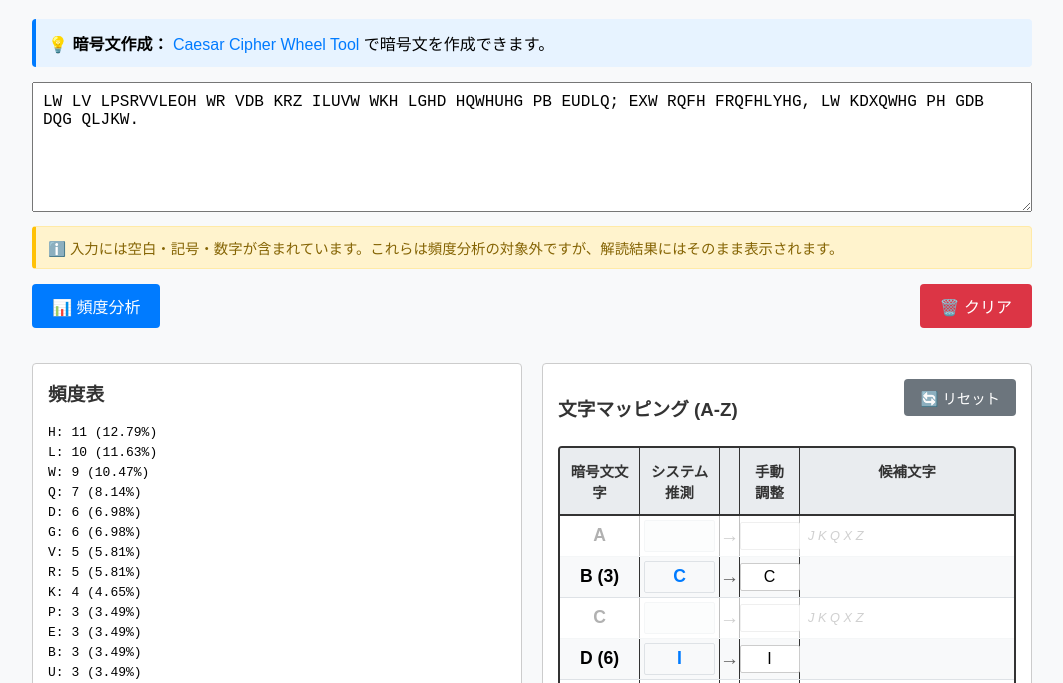
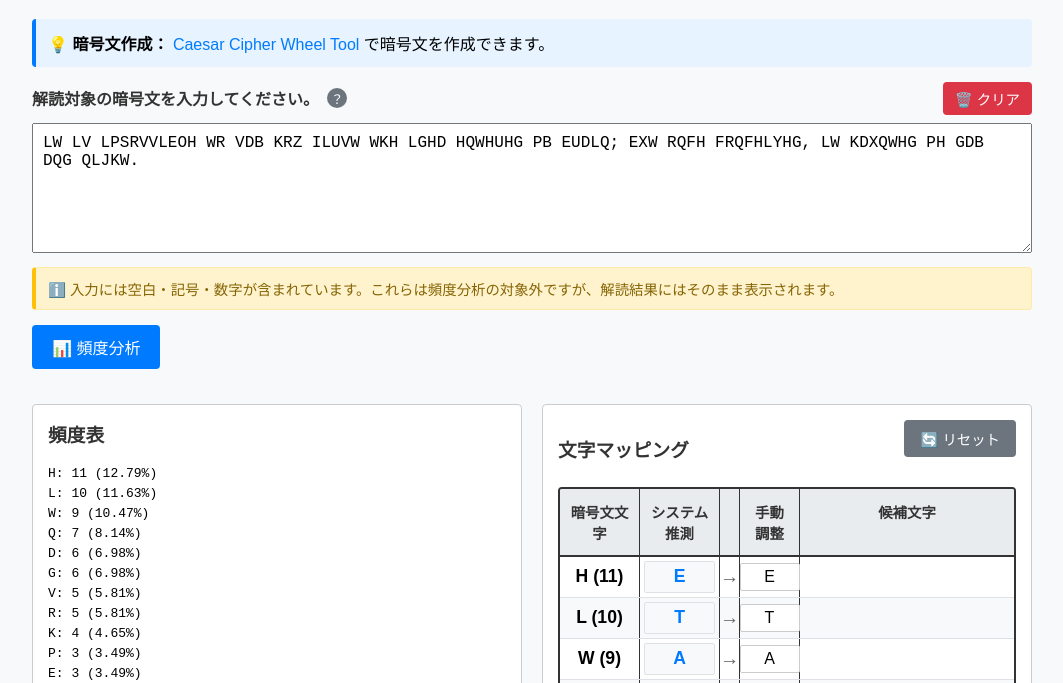
Before and after one commit to ipusiron/frequency-analyzer, a plain HTML site: page index.html in a window 1280 px wide. Shown: the part 90-773 px from the top of the page, without its empty margins (108-1171 px from the left). Drawn offline with Linux system fonts and the light colour scheme.

Commit message:
暗号文文字と平文文字を区別するように改良

```diff
--- a/index.html
+++ b/index.html
@@ -14,19 +14,28 @@
     💡 <strong>暗号文作成：</strong> <a href="https://ipusiron.github.io/caesar-cipher-wheel/" target="_blank" rel="noopener noreferrer" style="color: #007bff; text-decoration: none;">Caesar Cipher Wheel Tool</a> で暗号文を作成できます。
   </div>
 
+  <div class="input-label-container">
+    <label for="cipherText">解読対象の暗号文を入力してください。</label>
+    <span class="help-icon" data-tooltip="大文字は暗号文文字、小文字は平文文字として扱います。記号・空白はそのまま出力されます。">？</span>
+    <button id="clearBtn" class="clear-btn">🗑️ クリア</button>
+  </div>
   <textarea id="cipherText" rows="6" placeholder="暗号文を入力してください">LW LV LPSRVVLEOH WR VDB KRZ ILUVW WKH LGHD HQWHUHG PB EUDLQ; EXW RQFH FRQFHLYHG, LW KDXQWHG PH GDB DQG QLJKW.</textarea>
 
   <div id="nonAlphaWarning" class="warning-message" style="display: none;">
     ℹ️ 入力には空白・記号・数字が含まれています。これらは頻度分析の対象外ですが、解読結果にはそのまま表示されます。
   </div>
 
+  <div id="caseProcessingMessage" class="info-message" style="display: none;">
+    大文字を暗号文文字、小文字を平文文字として扱いました。
+  </div>
+
+  <div id="charStats" class="stats-message" style="display: none;">
+    暗号文文字の種類: <span id="cipherCharCount">0</span>種 (<span id="cipherCharList"></span>)、
+    確定平文文字の種類: <span id="plainCharCount">0</span>種 (<span id="plainCharList"></span>)
+  </div>
+
   <div class="controls">
-    <div>
-      <button id="analyzeBtn">📊 頻度分析</button>
-    </div>
-    <div>
-      <button id="clearBtn" class="clear-btn">🗑️ クリア</button>
-    </div>
+    <button id="analyzeBtn">📊 頻度分析</button>
   </div>
 
   <div class="container">
@@ -43,7 +52,7 @@
 
     <div class="mapping-table">
       <div class="mapping-header-row">
-        <h3>文字マッピング (A-Z)</h3>
+        <h3>文字マッピング</h3>
         <button id="resetMappingBtn" class="reset-btn">🔄 リセット</button>
       </div>
       <div class="mapping-container">
--- a/main.js
+++ b/main.js
@@ -2,27 +2,51 @@ let frequencyData = {};
 let currentMapping = {};
 let systemGuess = {};
 let previousDecoded = '';
+let confirmedPlainChars = new Set(); // 確定平文文字（小文字で入力された文字）
 
 function analyze() {
   const input = document.getElementById("cipherText").value;
-  const sanitized = input.toUpperCase().replace(/[^A-Z]/g, '');
+
+  // 大文字のみを抽出（暗号文文字）
+  const cipherCharsOnly = input.replace(/[^A-Z]/g, '');
+  // 小文字のみを抽出（平文文字）
+  const plainCharsOnly = input.replace(/[^a-z]/g, '');
+
+  // マッピングをリセット（新しい暗号文の分析時）
+  currentMapping = {};
 
   // 非英字文字が含まれているかチェック
-  const hasNonAlpha = input.length !== sanitized.length;
-  const warningElement = document.getElementById("nonAlphaWarning");
+  const hasNonAlpha = /[^A-Za-z]/.test(input);
+  document.getElementById("nonAlphaWarning").style.display = hasNonAlpha ? "block" : "none";
 
-  if (hasNonAlpha) {
-    warningElement.style.display = "block";
+  // 確定平文文字を更新（小文字を大文字に変換してセットに格納）
+  confirmedPlainChars = new Set([...plainCharsOnly].map(c => c.toUpperCase()));
+
+  // 小文字（平文）が含まれる場合のUI表示
+  const hasLowercase = plainCharsOnly.length > 0;
+  if (hasLowercase) {
+    document.getElementById("caseProcessingMessage").style.display = "block";
+    document.getElementById("charStats").style.display = "block";
+
+    // 統計情報の更新
+    const uniqueCipherChars = [...new Set(cipherCharsOnly)].sort();
+    const uniquePlainChars = [...new Set(plainCharsOnly)].sort();
+    document.getElementById("cipherCharCount").textContent = uniqueCipherChars.length;
+    document.getElementById("cipherCharList").textContent = uniqueCipherChars.join('');
+    document.getElementById("plainCharCount").textContent = uniquePlainChars.length;
+    document.getElementById("plainCharList").textContent = uniquePlainChars.join('');
   } else {
-    warningElement.style.display = "none";
+    document.getElementById("caseProcessingMessage").style.display = "none";
+    document.getElementById("charStats").style.display = "none";
   }
 
+  // 頻度カウント（大文字のみ対象）
   const counts = {};
-  for (const char of sanitized) {
+  for (const char of cipherCharsOnly) {
     counts[char] = (counts[char] || 0) + 1;
   }
 
-  const total = sanitized.length;
+  const total = cipherCharsOnly.length;
   frequencyData = counts;
 
   // 頻度表の表示
@@ -51,6 +75,9 @@ function analyze() {
   // 棒グラフの描画
   drawFrequencyChart();
 
+  // 重複チェック
+  checkDuplicates();
+
   // 初回分析時に復号を実行
   decodeText();
 }
@@ -60,7 +87,9 @@ function generateSystemGuess() {
     .sort((a, b) => b[1] - a[1])
     .map(entry => entry[0]);
 
-  const englishFreq = "ETAOINSHRDLCUMWFGYPBVKJXQZ".split("");
+  // ETAOIN順から確定平文文字を除外
+  const englishFreq = "ETAOINSHRDLCUMWFGYPBVKJXQZ".split("")
+    .filter(c => !confirmedPlainChars.has(c));
 
   systemGuess = {};
   // 登場している文字のみにシステム推測を設定
@@ -68,37 +97,37 @@ function generateSystemGuess() {
     systemGuess[cipherChar] = englishFreq[i] || '?';
   });
 
+  // 現在の暗号文に存在しない文字のマッピングを削除
+  Object.keys(currentMapping).forEach(char => {
+    if (!frequencyData[char]) {
+      delete currentMapping[char];
+    }
+  });
+
   // 現在のマッピングにシステム推測をデフォルト設定（登場している文字のみ）
-  const alphabet = 'ABCDEFGHIJKLMNOPQRSTUVWXYZ';
-  alphabet.split('').forEach(char => {
-    if (frequencyData[char] && !currentMapping.hasOwnProperty(char)) {
+  sortedByFreq.forEach(char => {
+    if (!currentMapping.hasOwnProperty(char)) {
       currentMapping[char] = systemGuess[char] || '';
     }
   });
 }
 
 function createMappingTable() {
-  const alphabet = 'ABCDEFGHIJKLMNOPQRSTUVWXYZ';
-  const mappingHtml = alphabet.split('').map(char => {
-    const isPresent = frequencyData[char];
+  // 登場している暗号文文字のみを対象（頻度順でソート）
+  const cipherChars = Object.entries(frequencyData)
+    .sort((a, b) => b[1] - a[1])
+    .map(entry => entry[0]);
+
+  const mappingHtml = cipherChars.map(char => {
     const count = frequencyData[char] || 0;
-    const countText = count > 0 ? ` (${count})` : '';
-    const opacity = isPresent ? '' : ' style="opacity: 0.3;"';
+    const countText = ` (${count})`;
     const guess = systemGuess[char] || '';
     const candidates = getCandidates(char);
 
-    // システム推測欄の表示を決定
-    let systemGuessHtml;
-    if (guess) {
-      // 登場している文字：推測文字を表示
-      systemGuessHtml = `<div class="system-guess">${guess}</div>`;
-    } else {
-      // 登場していない文字：空のdiv（半角スペース）
-      systemGuessHtml = `<div class="system-guess"> </div>`;
-    }
+    const systemGuessHtml = `<div class="system-guess">${guess}</div>`;
 
     return `
-      <div class="mapping-row"${opacity}>
+      <div class="mapping-row">
         <div class="cipher-char">${char}${countText}</div>
         <div class="system-guess-container">${systemGuessHtml}</div>
         <div class="arrow">→</div>
@@ -119,7 +148,7 @@ function createMappingTable() {
 
   // イベントリスナーを追加
   setTimeout(() => {
-    alphabet.split('').forEach(char => {
+    cipherChars.forEach(char => {
       const input = document.getElementById(`map_${char}`);
       if (input) {
         input.addEventListener('input', function(event) {
@@ -164,9 +193,11 @@ function getCandidates(cipherChar) {
     }
   });
 
-  // 未使用の文字を取得
+  // 未使用の文字を取得（確定平文文字も除外）
   const alphabet = 'ABCDEFGHIJKLMNOPQRSTUVWXYZ';
-  const available = alphabet.split('').filter(char => !usedChars.has(char));
+  const available = alphabet.split('').filter(char =>
+    !usedChars.has(char) && !confirmedPlainChars.has(char)
+  );
 
   if (available.length === 0) {
     return '';
@@ -178,13 +209,16 @@ function getCandidates(cipherChar) {
 }
 
 function updateCandidates() {
-  const alphabet = 'ABCDEFGHIJKLMNOPQRSTUVWXYZ';
-  alphabet.split('').forEach(char => {
-    const row = document.querySelector(`#map_${char}`).closest('.mapping-row');
-    if (row) {
-      const candidatesElement = row.querySelector('.candidates');
-      if (candidatesElement) {
-        candidatesElement.textContent = getCandidates(char);
+  // 登場している暗号文文字のみを対象
+  Object.keys(frequencyData).forEach(char => {
+    const input = document.getElementById(`map_${char}`);
+    if (input) {
+      const row = input.closest('.mapping-row');
+      if (row) {
+        const candidatesElement = row.querySelector('.candidates');
+        if (candidatesElement) {
+          candidatesElement.textContent = getCandidates(char);
+        }
       }
     }
   });
@@ -222,20 +256,23 @@ function decodeText() {
   let decoded = '';
 
   for (const c of input) {
-    const upper = c.toUpperCase();
-    if (upper >= 'A' && upper <= 'Z') {
-      const mapped = currentMapping[upper];
-      if (mapped === '') {
-        decoded += '*'; // 未入力
+    if (c >= 'A' && c <= 'Z') {
+      // 大文字 = 暗号文文字 → マッピングで変換
+      const mapped = currentMapping[c];
+      if (!mapped || mapped === '') {
+        // 未設定は大文字のまま表示
+        decoded += c;
       } else if (mapped === '?') {
-        decoded += '?'; // ?入力
-      } else if (mapped) {
-        // 元の大文字小文字を保持
-        decoded += (c === c.toLowerCase()) ? mapped.toLowerCase() : mapped;
+        decoded += '?';
       } else {
-        decoded += '*'; // マッピングがない場合
+        // 解読済みは小文字で出力
+        decoded += mapped.toLowerCase();
       }
+    } else if (c >= 'a' && c <= 'z') {
+      // 小文字 = 平文文字 → そのまま出力
+      decoded += c;
     } else {
+      // 記号・空白 → そのまま出力
       decoded += c;
     }
   }
@@ -370,9 +407,14 @@ function clearResult() {
   currentMapping = {};
   systemGuess = {};
   previousDecoded = '';
+  confirmedPlainChars = new Set();
 
   // 警告メッセージを非表示
   document.getElementById("nonAlphaWarning").style.display = "none";
+
+  // 新しい要素を非表示
+  document.getElementById("caseProcessingMessage").style.display = "none";
+  document.getElementById("charStats").style.display = "none";
 
   // 表示をクリア
   document.getElementById("frequencyResults").innerHTML = '';
--- a/style.css
+++ b/style.css
@@ -328,3 +328,90 @@ h3 {
 .reset-btn:hover {
   background: #5a6268;
 }
+
+/* 入力ラベルとヘルプアイコン */
+.input-label-container {
+  display: flex;
+  align-items: center;
+  margin-bottom: 8px;
+}
+
+.input-label-container label {
+  font-weight: bold;
+  color: #333;
+}
+
+.input-label-container .clear-btn {
+  margin-left: auto;
+  margin-bottom: 0;
+  padding: 6px 12px;
+  font-size: 0.9rem;
+}
+
+.help-icon {
+  display: inline-flex;
+  align-items: center;
+  justify-content: center;
+  width: 20px;
+  height: 20px;
+  margin-left: 8px;
+  background: #6c757d;
+  color: white;
+  border-radius: 50%;
+  font-size: 0.8rem;
+  cursor: help;
+  position: relative;
+}
+
+.help-icon:hover {
+  background: #5a6268;
+}
+
+.help-icon::after {
+  content: attr(data-tooltip);
+  position: absolute;
+  top: 100%;
+  left: 0;
+  margin-top: 8px;
+  padding: 10px 14px;
+  background: #333;
+  color: white;
+  font-size: 0.85rem;
+  border-radius: 4px;
+  opacity: 0;
+  visibility: hidden;
+  transition: opacity 0.2s, visibility 0.2s;
+  z-index: 1000;
+  width: 400px;
+  text-align: left;
+  line-height: 1.5;
+}
+
+.help-icon:hover::after {
+  opacity: 1;
+  visibility: visible;
+}
+
+/* 処理メッセージ */
+.info-message {
+  background: #d1ecf1;
+  color: #0c5460;
+  padding: 10px 12px;
+  border: 1px solid #bee5eb;
+  border-radius: 4px;
+  margin-bottom: 10px;
+  font-size: 0.9rem;
+  border-left: 4px solid #17a2b8;
+}
+
+/* 統計表示 */
+.stats-message {
+  background: #f8f9fa;
+  color: #495057;
+  padding: 10px 12px;
+  border: 1px solid #dee2e6;
+  border-radius: 4px;
+  margin-bottom: 15px;
+  font-size: 0.9rem;
+  font-family: monospace;
+}
```
Also changed, not shown: CLAUDE.md (+16 -6 lines), README.md, assets/screenshot.png.
